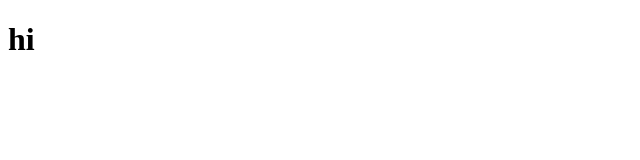
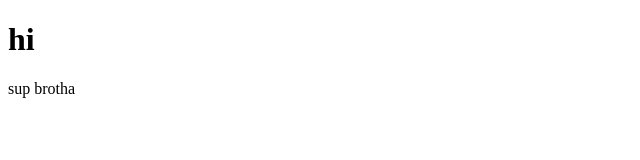
Before and after one commit to Marcelluki/new-repo, a plain HTML site: page index.html in a window 1280 px wide. Shown: the full height of the page, 0-640 px from the left. Drawn offline with Linux system fonts and the light colour scheme.

Commit message:
Add p tag

```diff
--- a/index.html
+++ b/index.html
@@ -8,5 +8,6 @@
   </head>
   <body>
     <h1>hi</h1>
+    <p>sup brotha</p>
   </body>
 </html>
```
